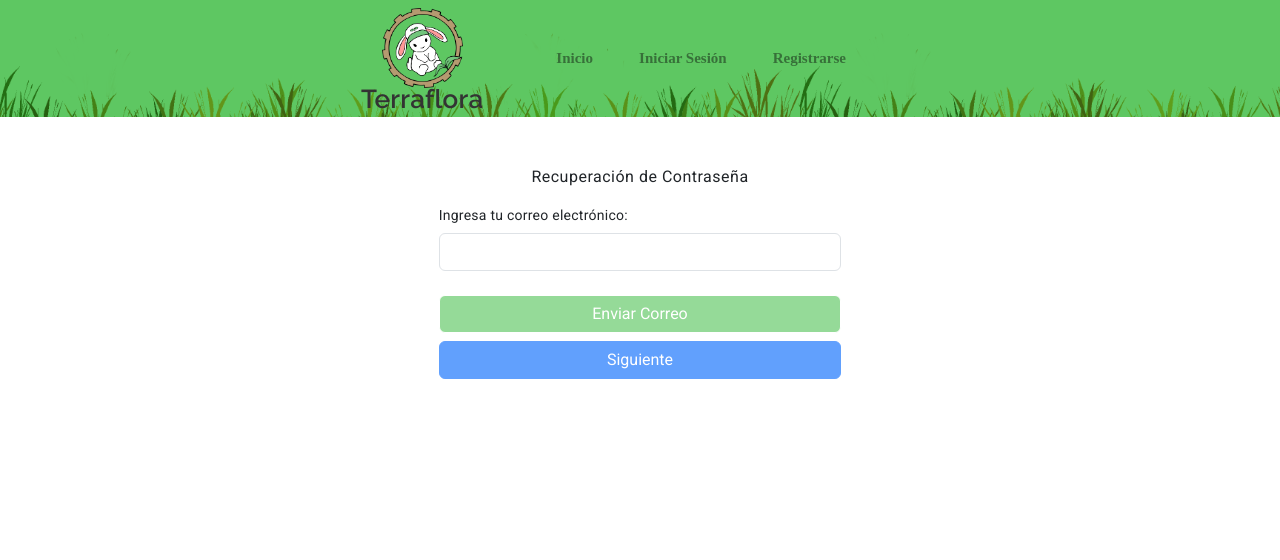
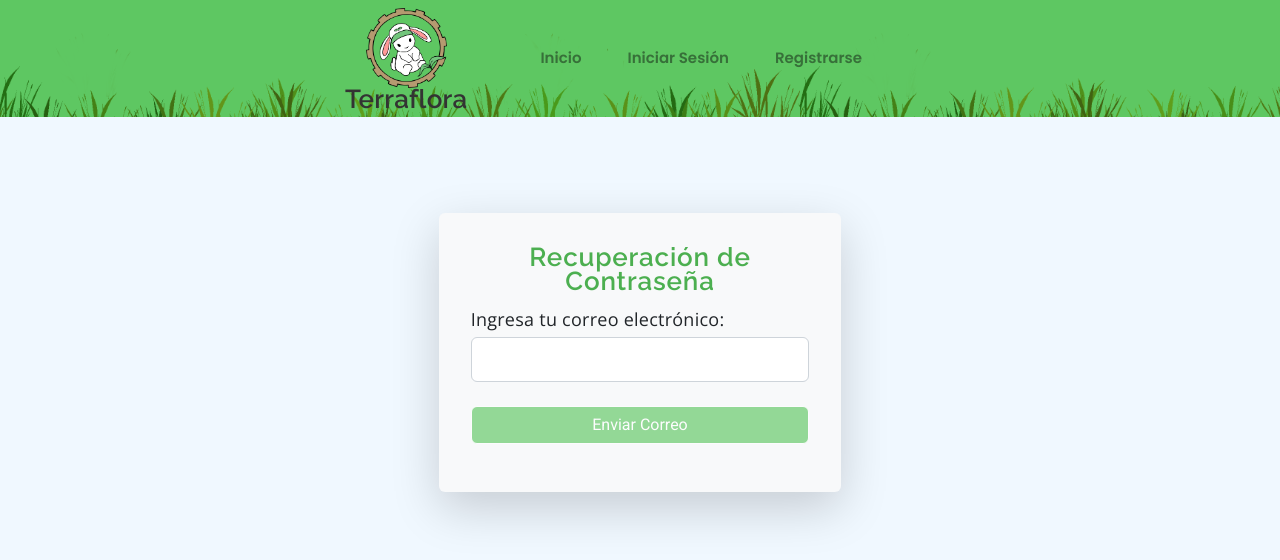
Before and after one commit to VvNicol/front-proyectoAgricola, an Angular app: page /iniciar-sesion/recuperar-contrasenia in a window 1280 px wide. Shown: the top 560 px of the page. Built offline with nearby package versions, Linux system fonts and the light colour scheme.

Commit message:
estilos recuperar contrasenia

```diff
--- a/src/app/nav/iniciar-sesion/iniciar-sesion.component.css
+++ b/src/app/nav/iniciar-sesion/iniciar-sesion.component.css
@@ -1,7 +1,7 @@
 @import url('https://fonts.googleapis.com/css2?family=Raleway:wght@400;600&family=Poppins:wght@400;600&family=Open+Sans:wght@400;600&family=Roboto:wght@400;500&display=swap');
 
 .contenedor {
-  height: 90.6%;
+  height: 85%;
   width: 100%;
   margin: 0;
   padding: 0;
--- a/src/app/nav/iniciar-sesion/iniciar-sesion.component.html
+++ b/src/app/nav/iniciar-sesion/iniciar-sesion.component.html
@@ -4,7 +4,7 @@
     <img src="assets/Agricultura7.jpg" alt="Fondo" class="imagen-fondo">
 
     <!-- Columna izquierda (Formulario de inicio de sesión) -->
-    <div class="col-12 col-md-7  d-flex align-items-center justify-content-center p-5">
+    <div class="col-12 col-md-10  d-flex align-items-center justify-content-center p-5">
 
         <div class="col-lg-8 col-md-10 col-12 p-4 formulario bg-light rounded shadow-lg">
 
@@ -53,13 +53,13 @@
         </div>
     </div>
 
-    <!-- Columna derecha (Carrusel de imágenes) -->
-    <div class="col-12 col-md-5 p-0 d-none d-md-block">
+
+   <!-- <div class="col-12 col-md-5 p-0 d-none d-md-block">
         <div class="carrusel-contenedor">
             <div class="carrusel-imagen">
                 <img [src]="imagenesIniciarSesion[indiceImagenActualIniciarSesion]" alt="Imagen del carrusel" />
             </div>
         </div>
-    </div>
+    </div>-->
 
 </div>
--- a/src/app/nav/registrarse/registrarse.component.css
+++ b/src/app/nav/registrarse/registrarse.component.css
@@ -1,7 +1,7 @@
 @import url('https://fonts.googleapis.com/css2?family=Raleway:wght@600&family=Poppins:wght@400&display=swap');
 
 .contenedor {
-  height: 90.6%;
+  height: 80%;
   width: 100%;
   margin: 0;
   padding: 0;
--- a/src/app/nav/registrarse/registrarse.component.html
+++ b/src/app/nav/registrarse/registrarse.component.html
@@ -3,7 +3,7 @@
     <img src="assets/Agricultura9.jpg" alt="Fondo" class="imagen-fondo2">
 
     <!-- Columna izquierda (Imágenes) -->
-    <div class="col-12 col-md-5 p-0 d-none d-md-block">
+    <div class="col-12 columna-izquierda col-md-5 p-0 d-none d-md-block">
         <div class="carrusel-contenedor">
             <div class="carrusel-imagen">
                 <img [src]="imagenes[indiceImagenActual]" alt="Imagen del carrusel" />
--- a/src/app/recuperar-contrasenia/recuperar-contrasenia.component.css
+++ b/src/app/recuperar-contrasenia/recuperar-contrasenia.component.css
@@ -1,3 +1,136 @@
+@import url('https://fonts.googleapis.com/css2?family=Raleway:wght@400;600&family=Poppins:wght@400;600&family=Open+Sans:wght@400;600&family=Roboto:wght@400;500&display=swap');
+
+
 mat-spinner {
     color: #5ec762 !important;
   }
+
+.contenedor-recuperacion {
+   display: flex;
+    justify-content: center;
+    align-items: center;
+    height: 100vh;
+    width: 100%;
+    background: #f8f9fa; /* Fondo claro */
+    padding: 20px;
+  }
+
+  .container-fluid {
+    padding: 3rem 1rem; /* Más espacio en los lados */
+  }
+  .col-12 {
+    padding: 2rem;
+    border-radius: 10px; /* Bordes más suaves */
+  }
+  .form-recuperacion {
+    background: white;
+    padding: 2rem;
+    border-radius: 12px;
+    box-shadow: 0px 4px 10px rgba(0, 0, 0, 0.15);
+    max-width: 450px;
+    width: 100%;
+    text-align: center;
+  }
+
+  /* Títulos */
+  h4 {
+    font-family: "Raleway", sans-serif;
+    font-size: 26px;
+    font-weight: bold;
+    color: #4CAF50;
+    margin-bottom: 1.5rem; /* Más separación */
+  }
+
+  label {
+    font-family: "Open Sans", sans-serif;
+    font-size: 18px;
+    margin-bottom: 0.5rem;
+  }
+
+  /* Texto de ayuda y párrafos */
+  p, .form-text {
+    font-family: 'Roboto', sans-serif;
+    font-size: 13px;
+    color: #666;
+  }
+
+  /* Inputs */
+  input.form-control {
+    font-size: 15px;
+    padding: 10px;
+    border: 1px solid #ced4da;
+    border-radius: 6px;
+    transition: all 0.3s ease;
+  }
+
+  input.form-control:focus {
+    border-color: #4CAF50;
+    box-shadow: 0px 0px 5px rgba(76, 175, 80, 0.3);
+  }
+
+  /* Botones */
+  .btn-verde {
+    background-color: #4CAF50 !important;
+    color: white;
+    padding: 12px;
+    font-size: 1rem;
+    border-radius: 8px;
+    border-color: #574815;
+    width: 100%;
+    transition: background-color 0.3s ease;
+  }
+
+  .btn-verde:hover {
+    background-color: #39933d !important;
+  }
+
+  /* Botón secundario */
+  .btn-secundario {
+    background-color: #ddd;
+    color: #333;
+    padding: 10px;
+    font-size: 1rem;
+    border-radius: 8px;
+    width: 100%;
+    transition: background-color 0.3s ease;
+  }
+
+  .btn-secundario:hover {
+    background-color: #bbb;
+  }
+
+  /* Mensajes de error y éxito */
+  .alert {
+    font-family: 'Roboto', sans-serif;
+    font-size: 13px;
+    padding: 12px;
+    border-radius: 6px;
+    text-align: center;
+  }
+
+  .alert-success {
+    background-color: #d4edda;
+    color: #155724;
+    border: 1px solid #c3e6cb;
+  }
+
+  .alert-danger {
+    background-color: #f8d7da;
+    color: #721c24;
+    border: 1px solid #f5c6cb;
+  }
+
+  /* Centrando el spinner */
+  .spinner-container {
+    display: flex;
+    justify-content: center;
+    margin-top: 15px;
+  }
+
+  /* Ajustes responsivos */
+  @media (max-width: 768px) {
+    .form-recuperacion {
+      max-width: 100%;
+      padding: 1.5rem;
+    }
+  }
--- a/src/app/recuperar-contrasenia/recuperar-contrasenia.component.html
+++ b/src/app/recuperar-contrasenia/recuperar-contrasenia.component.html
@@ -1,6 +1,6 @@
-<div class="container-fluid mt-5">
+<div class="container-fluid mt-5 p-5">
   <div class="row justify-content-center">
-    <div class="col-12 col-md-6 col-lg-4">
+    <div class="col-12 col-md-6 bg-light rounded shadow-lg col-lg-4">
 
       <!-- Sección de correo -->
       <div *ngIf="!codigoEnviado && !codigoVerificado">
@@ -16,20 +16,10 @@
             </div>
           </div>
 
-          <button type="button" class="btn w-100 text-white mb-2" [ngStyle]="{'background-color': '#5ec762'}"
+          <button type="button" class="btn w-100 text-white " [ngStyle]="{'background-color': '#5ec762'}"
             [disabled]="formularioCorreo.invalid || cargando" (click)="enviarCorreo()">
             Enviar Correo
           </button>
-
-          <button type="button" class="btn btn-primary w-100" [disabled]="!correoEnviado" (click)="siguientePaso()">
-            Siguiente
-          </button>
-
-          <!-- Spinner centrado -->
-          <div class="d-flex justify-content-center mt-3">
-            <mat-spinner *ngIf="cargando" diameter="30" color="accent"></mat-spinner>
-          </div>
-
         </form>
       </div>
 
@@ -53,10 +43,6 @@
           </button>
 
           <button type="button" class="btn btn-secondary w-100 mt-2" (click)="volverAlCorreo()">Volver</button>
-
-          <div class="d-flex justify-content-center mt-3">
-            <mat-spinner *ngIf="cargando" diameter="30" color="accent"></mat-spinner>
-          </div>
         </form>
       </div>
 
@@ -94,22 +80,22 @@
             [disabled]="formularioNuevaContrasenia.invalid || cargando">
             Enviar
           </button>
-
-          <div class="d-flex justify-content-center mt-3">
-            <mat-spinner *ngIf="cargando" diameter="30" color="accent"></mat-spinner>
-          </div>
         </form>
 
         <!-- Botón de redirección a inicio -->
         <div *ngIf="contraseniaCambiada" class="mt-3 text-center">
-          <button class="btn btn-primary" (click)="volverAiniciarSesion()">Volver al inicio</button>
+          <button class="btn btn-primary w-100 btn-verde" (click)="volverAiniciarSesion()">Volver al inicio</button>
         </div>
 
       </div>
       <!-- Mostrar solo los mensajes si la contraseña ya fue enviada -->
-      <div *ngIf="mensajeExito || mensajeError" class="mb-3">
+      <div *ngIf="mensajeExito || mensajeError" class="mb-3 mt-2">
         <div *ngIf="mensajeExito" class="alert alert-success text-center">{{ mensajeExito }}</div>
         <div *ngIf="mensajeError" class="alert alert-danger text-center">{{ mensajeError }}</div>
+      </div>
+      <!-- Spinner centrado -->
+      <div class="d-flex justify-content-center mt-3">
+        <mat-spinner *ngIf="cargando" diameter="30" color="accent"></mat-spinner>
       </div>
 
     </div>
--- a/src/styles.css
+++ b/src/styles.css
@@ -1,5 +1,7 @@
 /* You can add global styles to this file, and also import other style files */
 @import url('https://fonts.googleapis.com/css2?family=Raleway:wght@400;600&display=swap');
+@import url('https://fonts.googleapis.com/css2?family=Raleway:wght@400;600&family=Poppins:wght@400;600&family=Open+Sans:wght@400;600&family=Roboto:wght@400;500&display=swap');
+
 
 html,
 body {
@@ -9,4 +11,10 @@ body {
 body {
     margin: 0;
     font-family: 'Raleway', Helvetica Neue, sans-serif;
+    background-color: aliceblue;
+    /*background-image: url('/assets/tierra.jpg');
+    background-size: cover;
+    background-position: center;
+    background-repeat: no-repeat;*/
+
 }
```
Also changed, not shown: public/assets/patronFondo.png (added), 1 other file (tests, documents, lock files or other folders).
